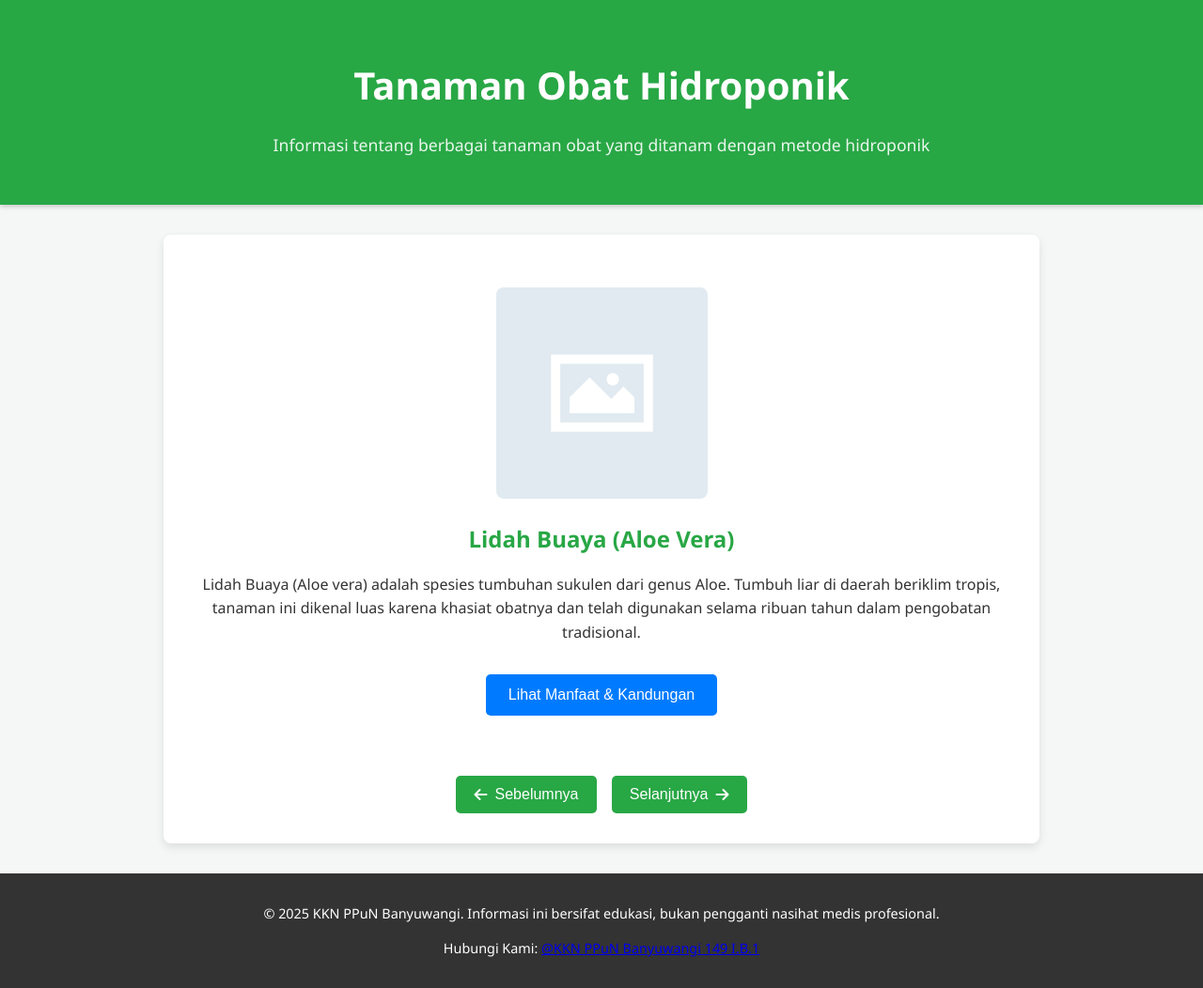
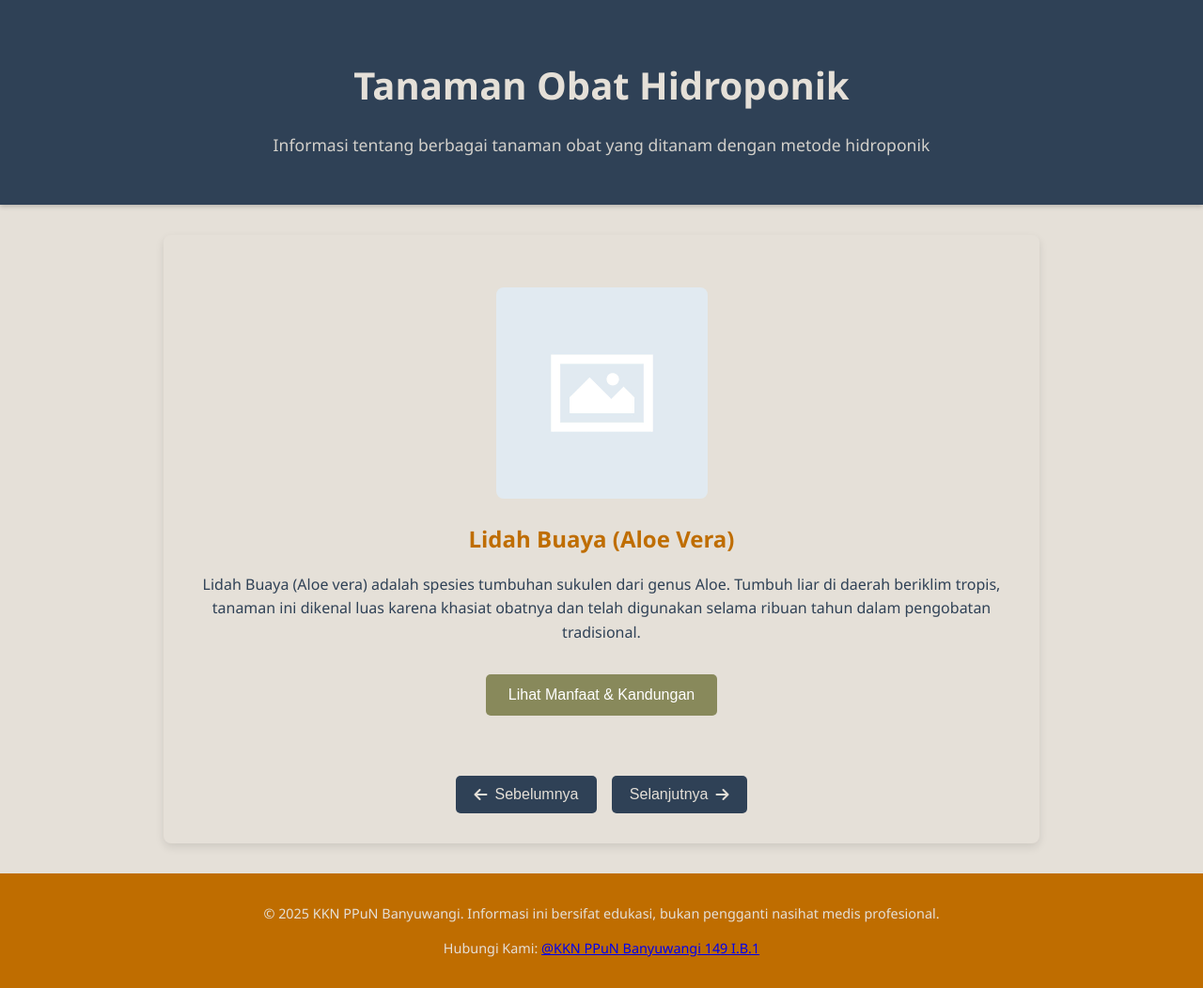
Before and after one commit to HasanRasyis068/kkn, a plain HTML site: page index.html in a window 1280 px wide. Shown: the whole page at 94% size. Drawn offline with Linux system fonts and the light colour scheme.

Commit message:
perbaikan asset/css

```diff
--- a/asset/style.css
+++ b/asset/style.css
@@ -2,14 +2,14 @@ body {
     font-family: 'Segoe UI', Tahoma, Geneva, Verdana, sans-serif;
     margin: 0;
     padding: 0;
-    background-color: #f4f7f6;
-    color: #333;
+    background-color: #e5e0d8;
+    color: #2f4156;
     line-height: 1.6;
 }
 
 header {
-    background-color: #28a745; /* Hijau cerah */
-    color: white;
+    background-color: #2f4156; /* Hijau cerah */
+    color: #e5e0d8;
     padding: 2rem 1rem;
     text-align: center;
     box-shadow: 0 2px 5px rgba(0,0,0,0.2);
@@ -29,7 +29,7 @@ main {
     padding: 2rem 1rem;
     max-width: 900px; /* Pertahankan max-width untuk konten utama */
     margin: 2rem auto;
-    background-color: #fff;
+    background-color: #e5e0d8;
     border-radius: 8px;
     box-shadow: 0 4px 10px rgba(0,0,0,0.1);
     /* Hapus padding, margin-bottom, box-shadow dari .info-card agar tidak duplikat di plant-slide */
@@ -72,7 +72,7 @@ main {
 }
 
 .plant-slide h2, .plant-slide h3 {
-    color: #28a745;
+    color: #bf6d00;
     margin-top: 0;
     margin-bottom: 1rem;
 }
@@ -96,19 +96,19 @@ ul {
 }
 
 ul li {
-    background-color: #e6ffee; /* Latar belakang list item */
+    background-color: #f7f3ed; /* Latar belakang list item */
     margin-bottom: 0.8rem;
     padding: 0.8rem 1rem;
-    border-left: 5px solid #28a745; /* Border kiri */
+    border-left: 5px solid #88895b; /* Border kiri */
     border-radius: 4px;
 }
 
 .highlight {
-    color: #007bff; /* Warna biru untuk highlight */
+    color: #bf6d00; /* Warna biru untuk highlight */
 }
 
 button {
-    background-color: #007bff; /* Biru cerah */
+    background-color: #88895b; /* Biru cerah */
     color: white;
     padding: 0.8rem 1.5rem;
     border: none;
@@ -120,7 +120,7 @@ button {
 }
 
 button:hover {
-    background-color: #0056b3; /* Biru lebih gelap saat hover */
+    background-color: #6a6b41; /* Biru lebih gelap saat hover */
 }
 
 .hidden {
@@ -137,8 +137,8 @@ button:hover {
 }
 
 .nav-button {
-    background-color: #28a745; /* Warna hijau seperti header */
-    color: white;
+    background-color: #2f4156; /* Warna hijau seperti header */
+    color: #e5e0d8;
     padding: 0.7rem 1.2rem;
     border: none;
     border-radius: 5px;
@@ -151,13 +151,13 @@ button:hover {
 }
 
 .nav-button:hover {
-    background-color: #218838; /* Hijau lebih gelap saat hover */
+    background-color: #1e2a3a; /* Hijau lebih gelap saat hover */
 }
 
 
 footer {
-    background-color: #333;
-    color: white;
+    background-color: #bf6d00;
+    color: #e5e0d8;
     text-align: center;
     padding: 1rem;
     margin-top: 2rem;
```
